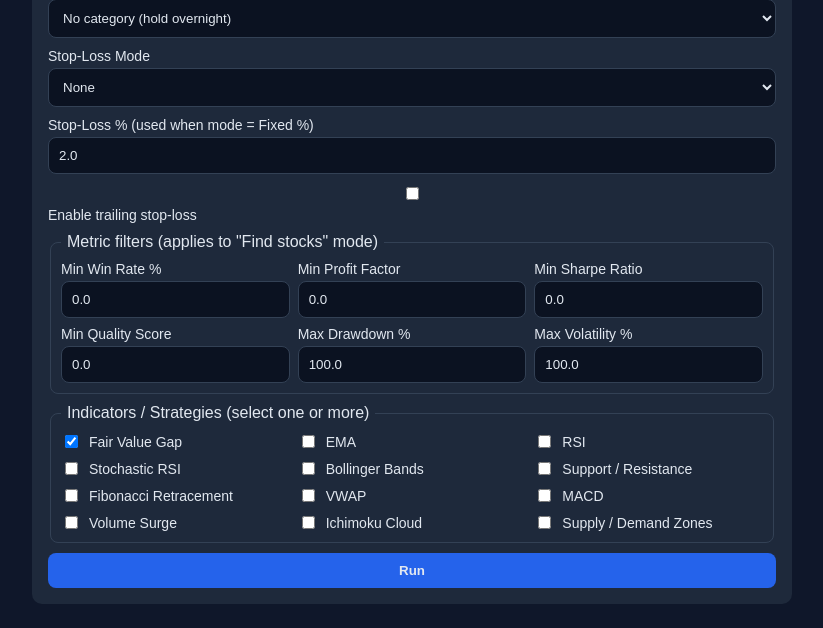
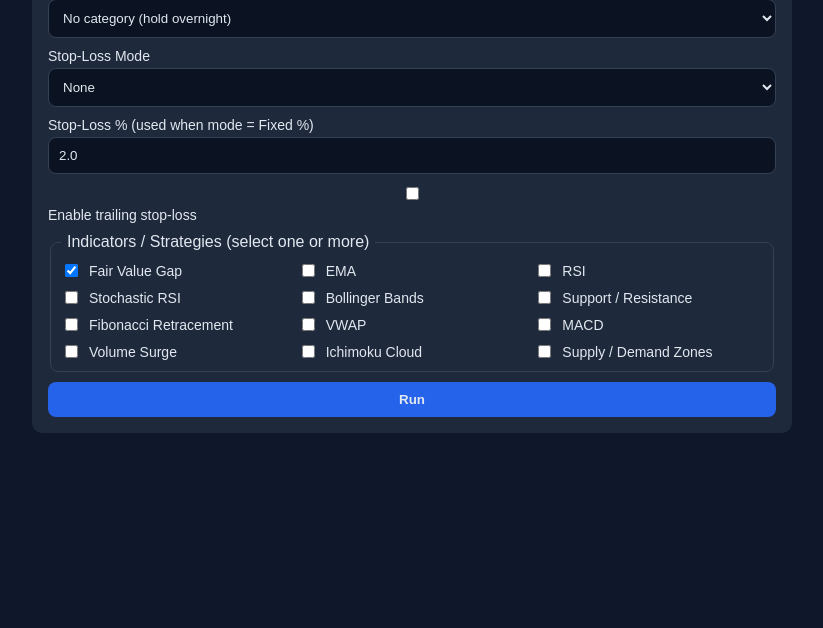
Before and after one commit to bobwillrulex/backtester, a Flask app: page / in a window 1280 px wide. Shown: the part 699-1327 px from the top of the page, without its empty margins (228-1051 px from the left). After the commit the page ends 1132 px from the top, so only its background shows below. Run offline with Flask 3, Linux system fonts and the light colour scheme.

Commit message:
Simplify form fields by run mode

```diff
--- a/templates/index.html
+++ b/templates/index.html
@@ -50,21 +50,21 @@
         <input type="number" name="scan_limit" min="1" max="1000" value="{{ form_data.scan_limit }}" required />
       </label>
 
-      <label>Position Mode
+      <label id="position_mode_wrap">Position Mode
         <select name="position_mode">
           <option value="single" {% if form_data.position_mode == 'single' %}selected{% endif %}>Only one open position</option>
           <option value="multi" {% if form_data.position_mode == 'multi' %}selected{% endif %}>Multi-position mode</option>
         </select>
       </label>
 
-      <label>Trade Category
+      <label id="trade_category_wrap">Trade Category
         <select name="trade_category">
           <option value="none" {% if form_data.trade_category == 'none' %}selected{% endif %}>No category (hold overnight)</option>
           <option value="day" {% if form_data.trade_category == 'day' %}selected{% endif %}>Day trades only (close before overnight)</option>
         </select>
       </label>
 
-      <label>Stop-Loss Mode
+      <label id="stop_loss_mode_wrap">Stop-Loss Mode
         <select name="stop_loss_mode">
           <option value="none" {% if form_data.stop_loss_mode == 'none' %}selected{% endif %}>None</option>
           <option value="percent" {% if form_data.stop_loss_mode == 'percent' %}selected{% endif %}>Fixed %</option>
@@ -75,26 +75,14 @@
         </select>
       </label>
 
-      <label>Stop-Loss % (used when mode = Fixed %)
+      <label id="stop_loss_percent_wrap">Stop-Loss % (used when mode = Fixed %)
         <input type="number" name="stop_loss_percent" min="0.1" max="99" step="0.1" value="{{ form_data.stop_loss_percent }}" required />
       </label>
 
-      <label>
+      <label id="trailing_stop_wrap">
         <input type="checkbox" name="trailing_stop" {% if form_data.trailing_stop %}checked{% endif %}/>
         Enable trailing stop-loss
       </label>
-
-      <fieldset>
-        <legend>Metric filters (applies to "Find stocks" mode)</legend>
-        <div class="metric-grid">
-          <label>Min Win Rate %<input type="number" name="min_win_rate" min="0" max="100" step="0.1" value="{{ form_data.min_win_rate }}" /></label>
-          <label>Min Profit Factor<input type="number" name="min_profit_factor" min="0" step="0.1" value="{{ form_data.min_profit_factor }}" /></label>
-          <label>Min Sharpe Ratio<input type="number" name="min_sharpe_ratio" min="0" step="0.1" value="{{ form_data.min_sharpe_ratio }}" /></label>
-          <label>Min Quality Score<input type="number" name="min_quality_score" min="0" max="100" step="0.1" value="{{ form_data.min_quality_score }}" /></label>
-          <label>Max Drawdown %<input type="number" name="max_drawdown" min="0" max="100" step="0.1" value="{{ form_data.max_drawdown }}" /></label>
-          <label>Max Volatility %<input type="number" name="max_volatility" min="0" max="100" step="0.1" value="{{ form_data.max_volatility }}" /></label>
-        </div>
-      </fieldset>
 
       <fieldset>
         <legend>Indicators / Strategies (select one or more)</legend>
@@ -231,6 +219,11 @@ const apiKeyInput = document.getElementById('api_key');
 const tickerInput = document.getElementById('ticker');
 const runModeEl = document.getElementById('run_mode');
 const scanLimitWrap = document.getElementById('scan_limit_wrap');
+const positionModeWrap = document.getElementById('position_mode_wrap');
+const tradeCategoryWrap = document.getElementById('trade_category_wrap');
+const stopLossModeWrap = document.getElementById('stop_loss_mode_wrap');
+const stopLossPercentWrap = document.getElementById('stop_loss_percent_wrap');
+const trailingStopWrap = document.getElementById('trailing_stop_wrap');
 
 function syncModes() {
   const provider = providerEl.value;
@@ -288,6 +281,12 @@ function syncRunMode() {
   tickerInput.required = !scanMode;
   tickerInput.disabled = scanMode;
   scanLimitWrap.style.display = scanMode ? 'grid' : 'none';
+
+  positionModeWrap.style.display = scanMode ? 'none' : 'grid';
+  tradeCategoryWrap.style.display = scanMode ? 'none' : 'grid';
+  stopLossModeWrap.style.display = scanMode ? 'none' : 'grid';
+  stopLossPercentWrap.style.display = scanMode ? 'none' : 'grid';
+  trailingStopWrap.style.display = scanMode ? 'none' : 'grid';
 }
 
 providerEl.addEventListener('change', syncModes);
```
